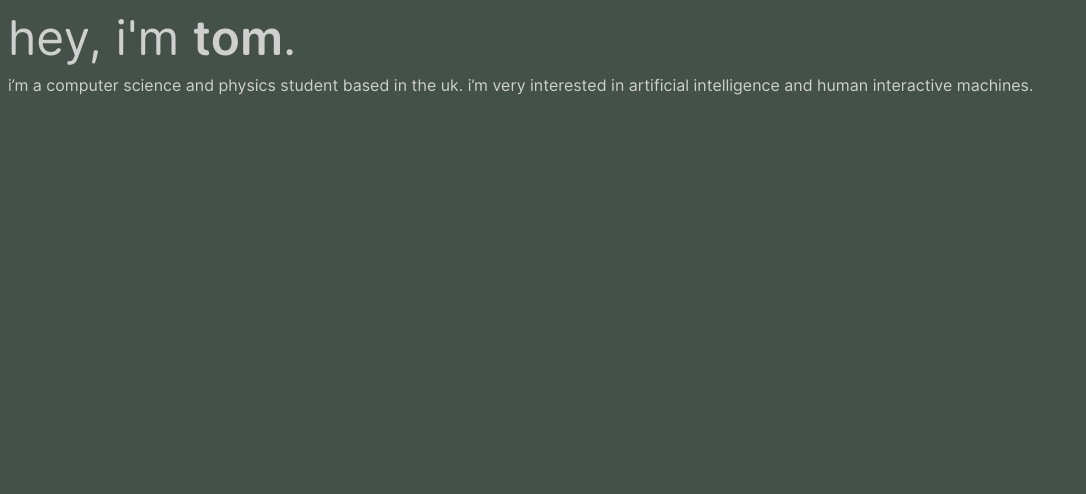
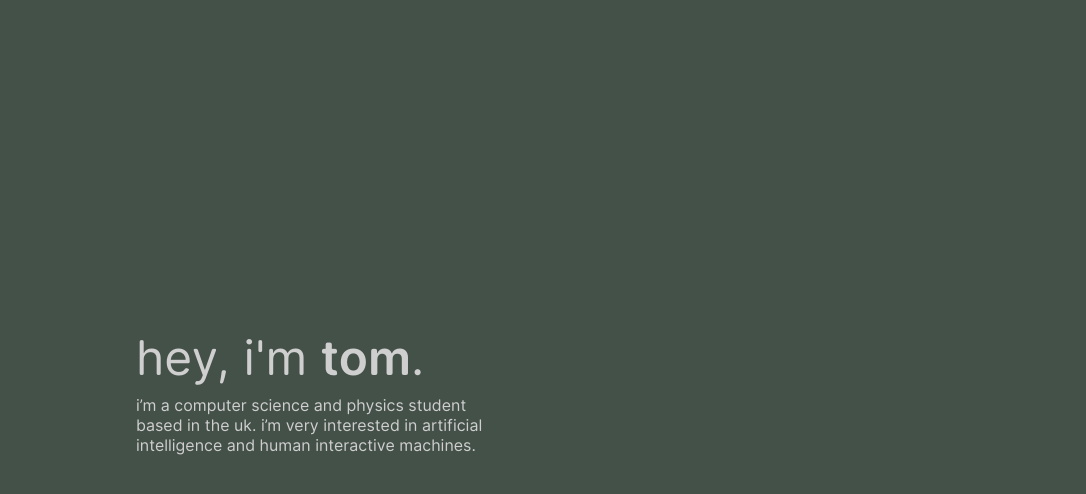
Before and after one commit to t0mcumm1ngs/tomcummings.me, a Flask app: page / in a window 1280 px wide. Shown: the top 494 px of the page, without its empty margins (0-1086 px from the left). Run offline with Flask 3, Linux system fonts and the light colour scheme.

Commit message:
Format welcome text

```diff
--- a/static/css/styles.css
+++ b/static/css/styles.css
@@ -54,3 +54,15 @@
 #tom-text {
     font-weight: 600;
 }
+
+/* CONTAINERS / DIVS */
+
+div.welcome-text-container {
+    margin-left: 10vw;
+    margin-right: 10vw;
+    position: relative;
+    top: 40vh;
+    width: 350px;
+    overflow: hidden;
+    white-space: normal;
+}
```
